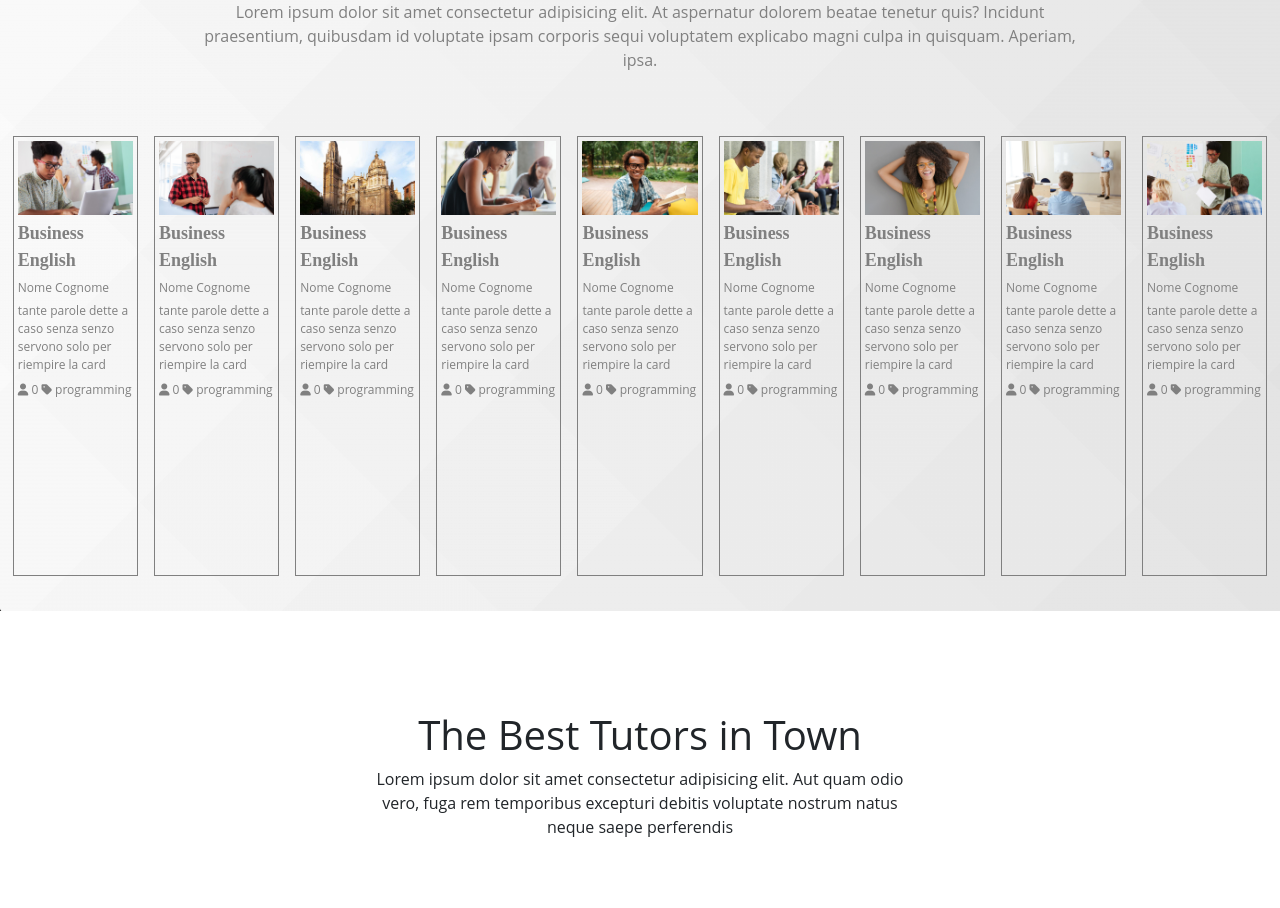
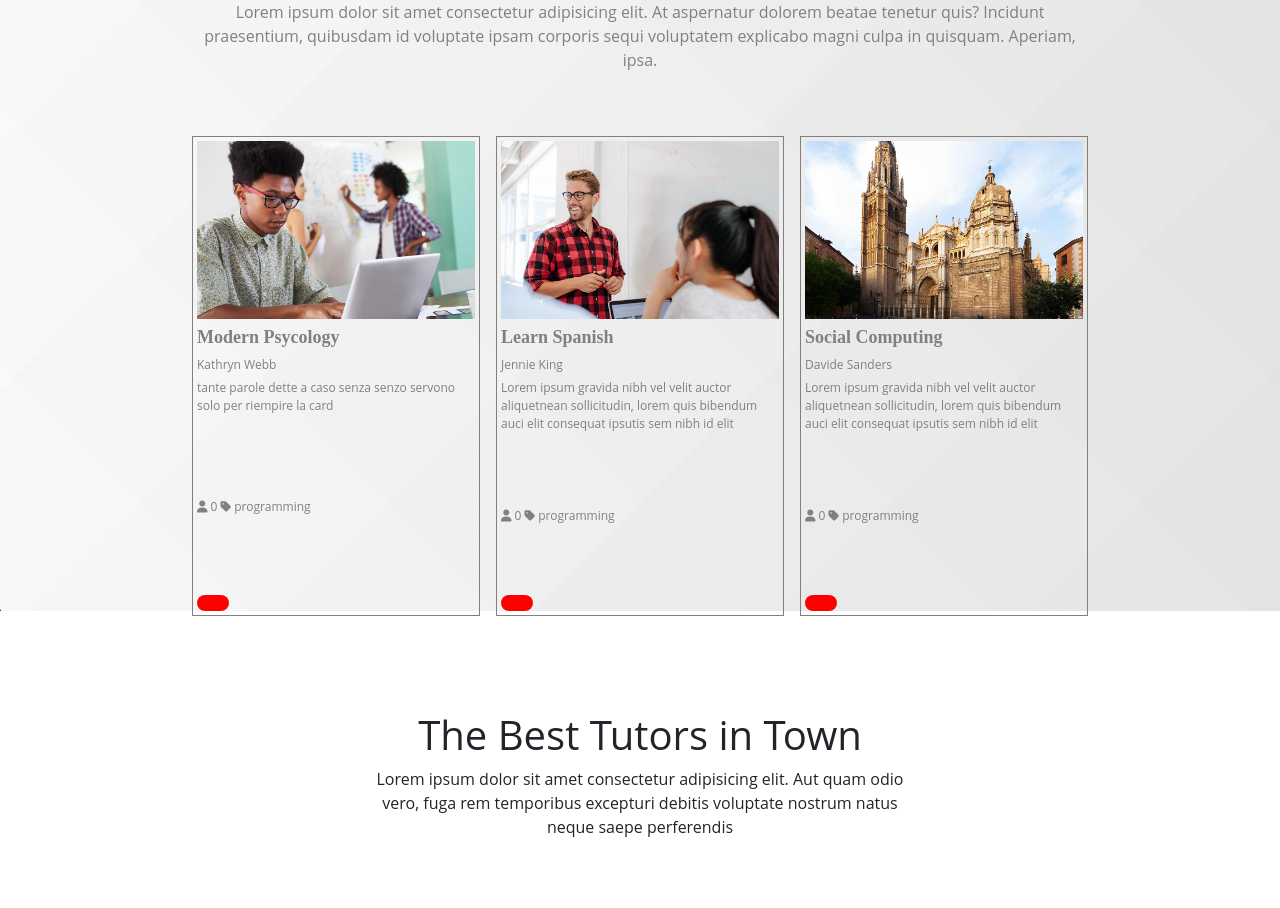
Before and after one commit to WalterCorsini/proj-html-vuejs, a Vue app: page / in a window 1280 px wide. Shown: the part 2600-3508 px from the top of the page. Built offline with nearby package versions, Linux system fonts and the light colour scheme.

Commit message:
add mini button

```diff
--- /dev/null
+++ b/src/components/HomePageMiniButton.vue
@@ -0,0 +1,28 @@
+<script>
+export default{
+    data(){
+        return{
+            props:{
+                text: String,
+            }
+        }
+    }
+}
+</script>
+
+<template>
+    <div class="px-3 py-2">
+        {{ text }}
+    </div>
+</template>
+
+<style lang="scss" scoped>
+div{
+    width: 30px;
+    height: 10px;
+    border-radius: 20px;
+    background-color: red;
+    color: white;
+}
+
+</style>
--- a/src/components/HomePageOnlineCourses.vue
+++ b/src/components/HomePageOnlineCourses.vue
@@ -1,62 +1,66 @@
 <script>
+import HomePageMiniButton from "./HomePageMiniButton.vue";
 export default {
+    components:{
+        HomePageMiniButton,
+    },
     data() {
         return {
                 arrayCard:[
                     {
                         img: "1",
-                        title:"Business English",
-                        name:"Nome Cognome",
+                        title:"Modern Psycology",
+                        name:"Kathryn Webb",
                         text:"tante parole dette a caso senza senzo servono solo per riempire la card",
                     },
                     {
                         img: "2",
-                        title:"",
-                        name:"",
-                        text:"",
+                        title:"Learn Spanish",
+                        name:"Jennie King",
+                        text:"Lorem ipsum gravida nibh vel velit auctor aliquetnean sollicitudin, lorem quis bibendum auci elit consequat ipsutis sem nibh id elit",
                     },
                     {
                         img: "3",
-                        title:"",
-                        name:"",
-                        text:"",
+                        title:"Social Computing",
+                        name:"Davide Sanders",
+                        text:"Lorem ipsum gravida nibh vel velit auctor aliquetnean sollicitudin, lorem quis bibendum auci elit consequat ipsutis sem nibh id elit",
                     },
-                    {
-                        img: "4",
-                        title:"",
-                        name:"",
-                        text:"",
-                    },
-                    {
-                        img: "5",
-                        title:"",
-                        name:"",
-                        text:"",
-                    },
-                    {
-                        img: "6",
-                        title:"",
-                        name:"",
-                        text:"",
-                    },
-                    {
-                        img: "7",
-                        title:"",
-                        name:"",
-                        text:"",
-                    },
-                    {
-                        img: "8",
-                        title:"",
-                        name:"",
-                        text:"",
-                    },
-                    {
-                        img: "9",
-                        title:"",
-                        name:"",
-                        text:"",
-                    },
+                    // {
+                    //     img: "4",
+                    //     title:"Android Developer",
+                    //     name:"David Sanders",
+                    //     text:"Lorem ipsum gravida nibh vel velit auctor aliquetnean sollicitudin, lorem quis bibendum auci elit consequat ipsutis sem nibh id elit",
+                    // },
+                    // {
+                    //     img: "5",
+                    //     title:"Web Designin",
+                    //     name:"Jennifer Powell",
+                    //     text:"Lorem ipsum gravida nibh vel velit auctor aliquetnean sollicitudin, lorem quis bibendum auci elit consequat ipsutis sem nibh id elit",
+                    // },
+                    // {
+                    //     img: "6",
+                    //     title:"Basic Marketing",
+                    //     name:"Edward Bowman",
+                    //     text:"Lorem ipsum gravida nibh vel velit auctor aliquetnean sollicitudin, lorem quis bibendum auci elit consequat ipsutis sem nibh id elit",
+                    // },
+                    // {
+                    //     img: "7",
+                    //     title:"Financial Modeliing",
+                    //     name:"Edward Bowman",
+                    //     text:"Lorem ipsum gravida nibh vel velit auctor aliquetnean sollicitudin, lorem quis bibendum auci elit consequat ipsutis sem nibh id elit",
+                    // },
+                    // {
+                    //     img: "8",
+                    //     title:"Academic English",
+                    //     name:"Dave Robbins",
+                    //     text:"Lorem ipsum gravida nibh vel velit auctor aliquetnean sollicitudin, lorem quis bibendum auci elit consequat ipsutis sem nibh id elit",
+                    // },
+                    // {
+                    //     img: "9",
+                    //     title:"Business English",
+                    //     name:"Preston Marshall",
+                    //     text:"Lorem ipsum gravida nibh vel velit auctor aliquetnean sollicitudin, lorem quis bibendum auci elit consequat ipsutis sem nibh id elit",
+                    // },
                 ]
         }
     },
@@ -82,11 +86,9 @@ export default {
                 </p>
                 <div class="container-card d-flex gap-3 mt-5 justify-content-around">
                     <!--  non visualizza tutte e 9 le card. -->
-                    <div v-for="curCard,index in arrayCard" class="card-courses p-1">
-                            <div>
+                    <div v-for="curCard,index in arrayCard" class="card-courses d-flex flex-column justify-content-between p-1">
+                            <div class="align-left">
                                 <img :src="getImage(curCard.img)" alt="">
-                            </div>
-                            <div class="align-left" v-for="curCard,index in arrayCard">
                                 <span class="title-card fw-bold"> {{ curCard.title }}</span>
                                 <span class="text-card"> {{ curCard.name }}</span>
                                 <span class="text-card"> {{ curCard.text }}</span>
@@ -97,6 +99,7 @@ export default {
                                 <i class="fa-solid fa-tag"></i>
                                 programming
                             </span>
+                            <HomePageMiniButton  text="$20"/>
 
                     </div>
                 </div>
@@ -128,10 +131,10 @@ export default {
                 color: $grey;
             }
             .container-card{
-                width: 140%;
+                width: 100%;
                 .card-courses {
                     width: calc(100% / 3);
-                    height: 55vh;
+                    height: 60vh;
                     border: 1px solid grey;
                     span{
                         display: block;
```
